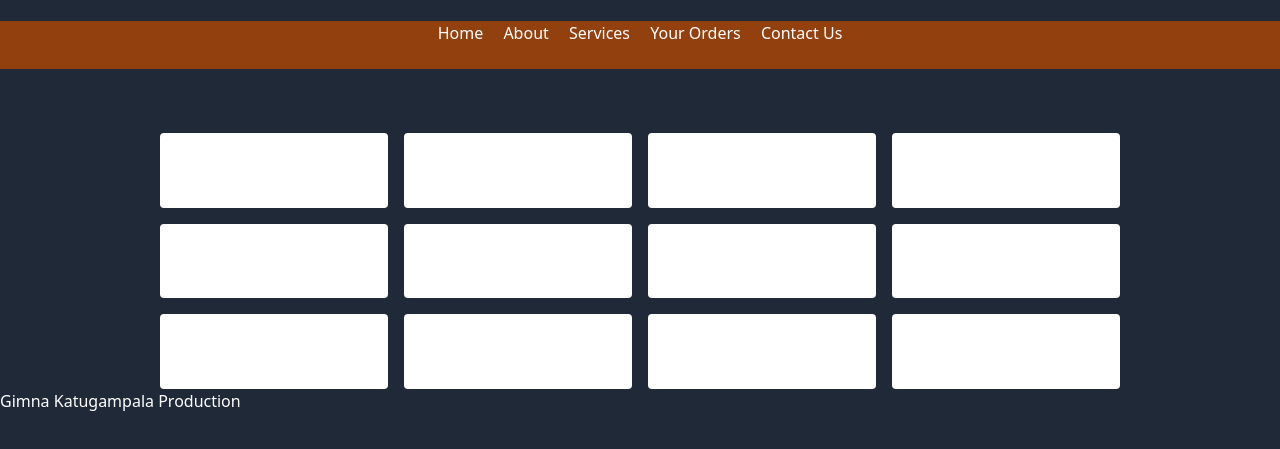
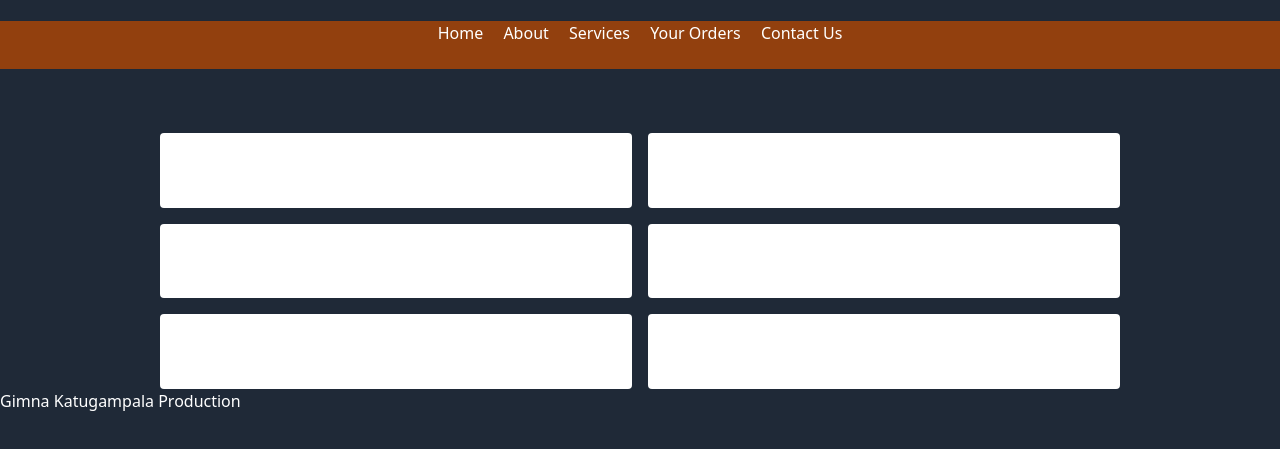
Before and after one commit to gimnakatugampala/buynsell, a plain HTML site: page index.html in a window 1280 px wide. Shown: the part 141-590 px from the top of the page. Drawn offline with nearby package versions, Linux system fonts and the light colour scheme.

Commit message:
Update index.html

```diff
--- a/index.html
+++ b/index.html
@@ -16,7 +16,7 @@
     />
 
     <link rel="shortcut icon" type="image/x-icon" href="/favicon.ico" />
-    <title>BuynSell | Gimna Katugampala Production</title>
+    <title>BuynSell |A Gimna Katugampala Production</title>
   </head>
   <body class="bg-gray-800 text-white">
     <!-- Navbar -->
@@ -114,13 +114,6 @@
       <div class="w-full rounded bg-white p-2">2222222222222</div>
       <div class="w-full rounded bg-white p-2">33333333333333</div>
 
-      <div class="w-full rounded bg-white p-2">11111111111111111</div>
-      <div class="w-full rounded bg-white p-2">2222222222222</div>
-      <div class="w-full rounded bg-white p-2">33333333333333</div>
-            <div class="w-full rounded bg-white p-2">11111111111111111</div>
-      <div class="w-full rounded bg-white p-2">2222222222222</div>
-      <div class="w-full rounded bg-white p-2">33333333333333</div>
-
     </div>
     <footer>
       <p>Gimna Katugampala Production</p>
```
